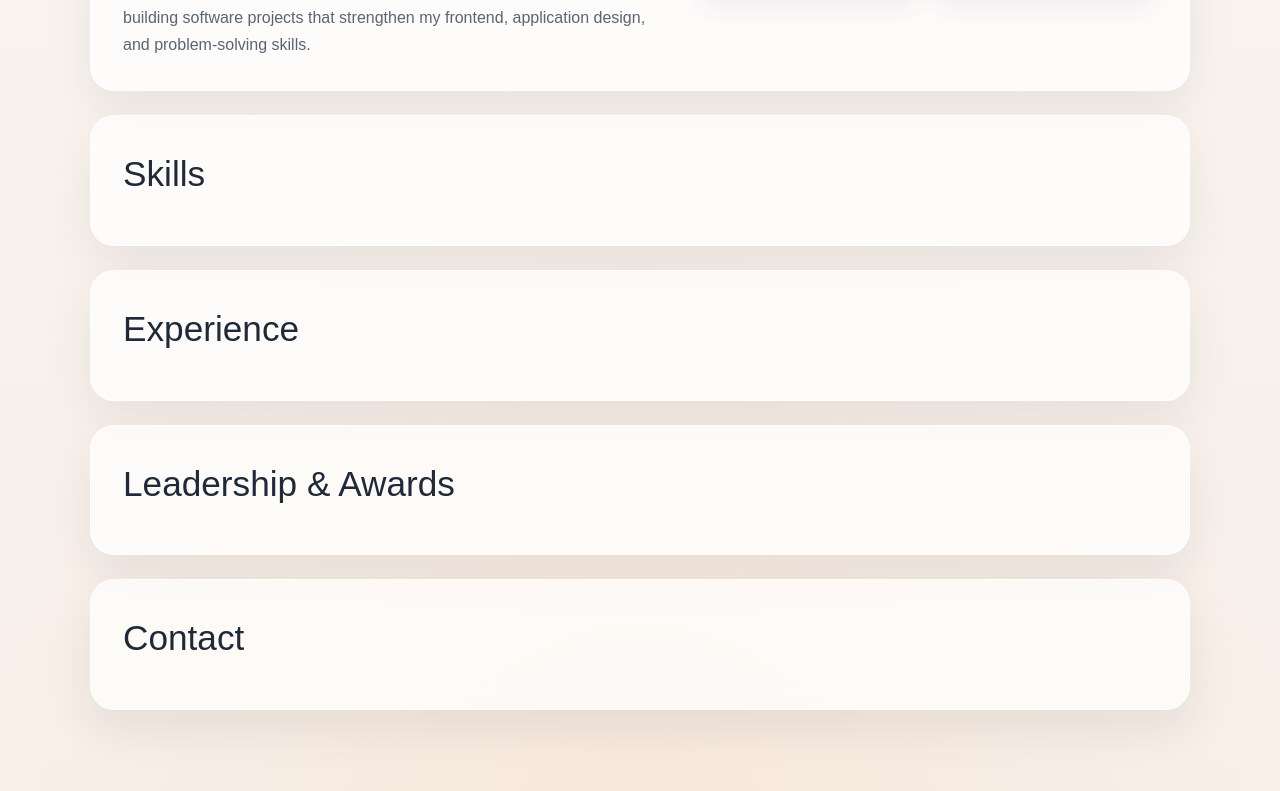
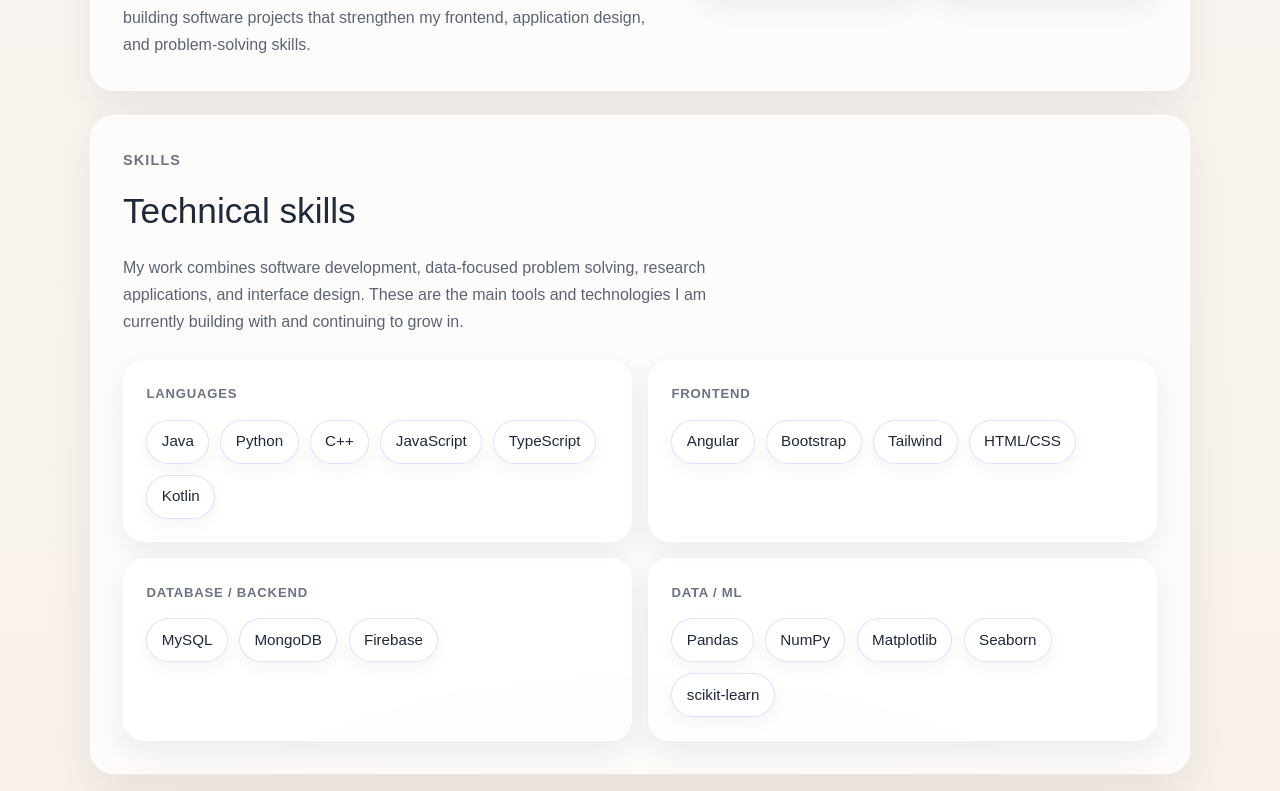
Before and after one commit to subixsh04/Portfolio, a Next.js app in the folder subiksha-portfolio/: page / in a window 1280 px wide. Shown: the part 1229-2020 px from the top of the page. Built offline with nearby package versions, Linux system fonts and the light colour scheme.

Commit message:
updated technical skills

```diff
--- a/subiksha-portfolio/app/globals.css
+++ b/subiksha-portfolio/app/globals.css
@@ -401,3 +401,65 @@ html {
     grid-template-columns: 1fr;
   }
 }
+
+
+/* ======================================================
+   SKILLS SECTION
+   ====================================================== */
+.skills-header {
+  margin-bottom: 1.5rem;
+}
+
+.skills-intro {
+  max-width: 70ch;
+  margin-top: 1rem;
+}
+
+.skills-grid {
+  display: grid;
+  grid-template-columns: repeat(2, minmax(0, 1fr));
+  gap: 1rem;
+}
+
+.skill-card {
+  padding: 1.4rem;
+  border-radius: 22px;
+  background: rgba(255, 255, 255, 0.78);
+  border: 1px solid rgba(255, 255, 255, 0.9);
+  box-shadow: var(--shadow-soft);
+}
+
+.skill-card-label {
+  margin-bottom: 0.9rem;
+  font-size: 0.82rem;
+  font-weight: 700;
+  text-transform: uppercase;
+  letter-spacing: 0.06em;
+  color: #6b7280;
+}
+
+.skill-chip-group {
+  display: flex;
+  flex-wrap: wrap;
+  gap: 0.7rem;
+}
+
+.skill-chip {
+  display: inline-flex;
+  align-items: center;
+  padding: 0.6rem 0.9rem;
+  border-radius: 999px;
+  background: rgba(255, 255, 255, 0.88);
+  border: 1px solid rgba(205, 180, 248, 0.45);
+  color: var(--text-primary);
+  font-size: 0.95rem;
+  font-weight: 500;
+  box-shadow: 0 6px 16px rgba(31, 41, 55, 0.05);
+}
+
+/* Responsive skills layout */
+@media (max-width: 900px) {
+  .skills-grid {
+    grid-template-columns: 1fr;
+  }
+}
--- a/subiksha-portfolio/app/page.tsx
+++ b/subiksha-portfolio/app/page.tsx
@@ -76,7 +76,7 @@ export default function Home() {
 
       {/* =========================
           SECTION 3: FEATURED PROJECTS
-          This will later show your strongest projects
+          This will later show my projects
           such as Flow Survey, Penny Bread, and Event Management
           ========================= */}
       <section id="projects">
@@ -85,7 +85,7 @@ export default function Home() {
 
       {/* =========================
           SECTION 4: ABOUT
-          This section will introduce who you are
+          This section will introduce who I am
           ========================= */}
       <section id="about" className="about-section">
         {/* Left side:
@@ -143,16 +143,68 @@ export default function Home() {
 
       {/* =========================
           SECTION 5: SKILLS
-          This will later list your technical skills
-          in a clean grouped format
+          This will list my technical skills
           ========================= */}
-      <section id="skills">
-        <h2>Skills</h2>
+      <section id="skills" className="skills-section">
+        <div className="skills-header">
+          <p className="section-tag">Skills</p>
+          <h2>Technical skills</h2>
+          <p className="skills-intro">
+            My work combines software development, data-focused problem solving,
+            research applications, and interface design. These are the main tools
+            and technologies I am currently building with and continuing to grow in.
+          </p>
+        </div>
+
+        <div className="skills-grid">
+          <div className="skill-card">
+            <p className="skill-card-label">Languages</p>
+            <div className="skill-chip-group">
+              <span className="skill-chip">Java</span>
+              <span className="skill-chip">Python</span>
+              <span className="skill-chip">C++</span>
+              <span className="skill-chip">JavaScript</span>
+              <span className="skill-chip">TypeScript</span>
+              <span className="skill-chip">Kotlin</span>
+            </div>
+          </div>
+
+          <div className="skill-card">
+            <p className="skill-card-label">Frontend</p>
+            <div className="skill-chip-group">
+              <span className="skill-chip">Angular</span>
+              <span className="skill-chip">Bootstrap</span>
+              <span className="skill-chip">Tailwind</span>
+              <span className="skill-chip">HTML/CSS</span>
+            </div>
+          </div>
+
+          <div className="skill-card">
+            <p className="skill-card-label">Database / Backend</p>
+            <div className="skill-chip-group">
+              <span className="skill-chip">MySQL</span>
+              <span className="skill-chip">MongoDB</span>
+              <span className="skill-chip">Firebase</span>
+            </div>
+          </div>
+
+          <div className="skill-card">
+            <p className="skill-card-label">Data / ML</p>
+            <div className="skill-chip-group">
+              <span className="skill-chip">Pandas</span>
+              <span className="skill-chip">NumPy</span>
+              <span className="skill-chip">Matplotlib</span>
+              <span className="skill-chip">Seaborn</span>
+              <span className="skill-chip">scikit-learn</span>
+            </div>
+          </div>
+        </div>
       </section>
+
 
       {/* =========================
           SECTION 6: EXPERIENCE
-          This will later show TA work, research work,
+          This will later my TA work, research work,
           and other professional experience
           ========================= */}
       <section id="experience">
```
